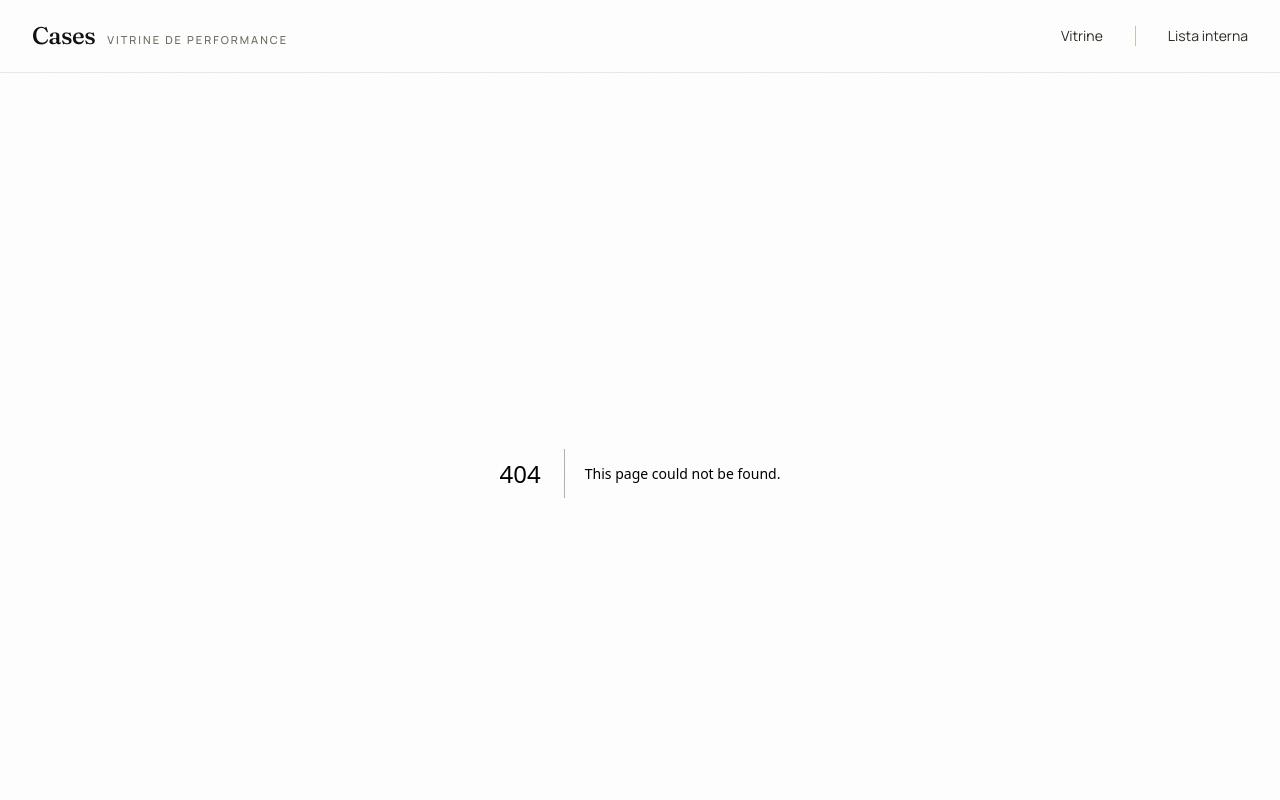
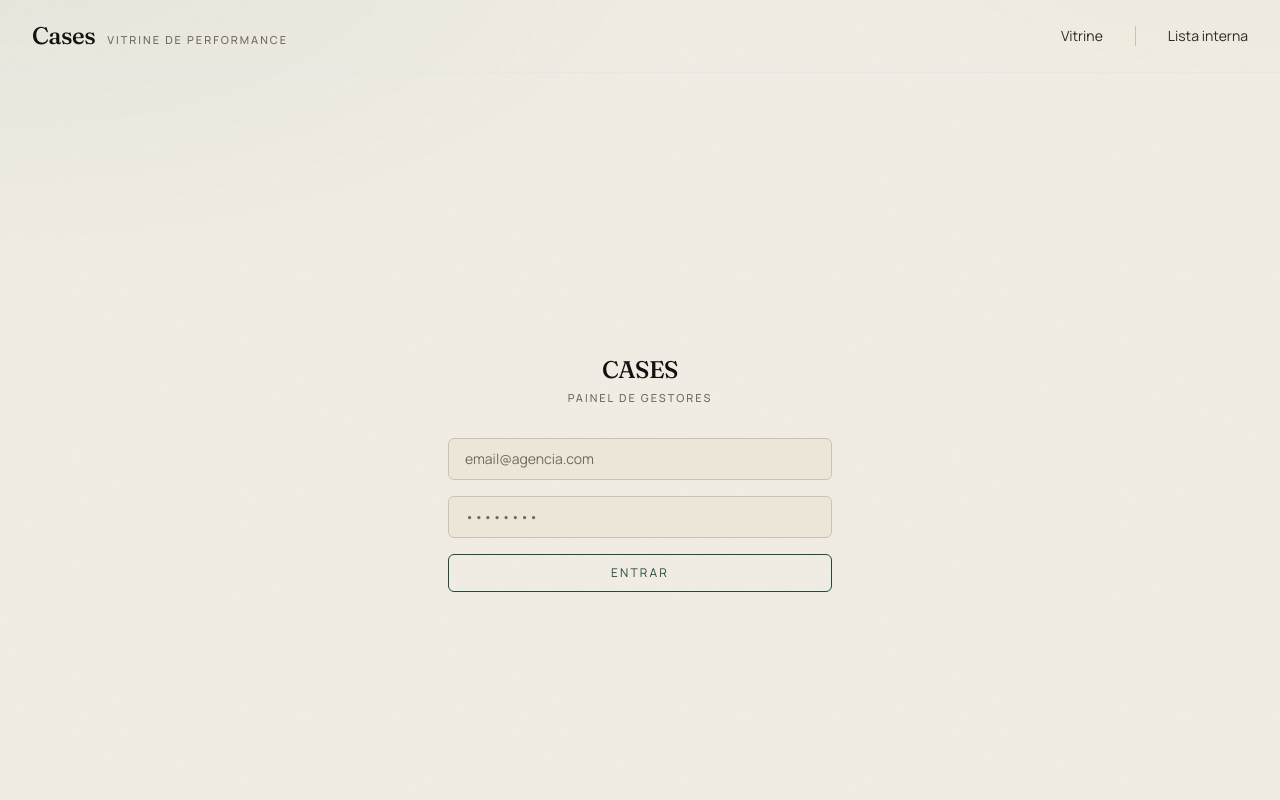
Before and after one commit to Warleypablo/auto-report, a Next.js app in the folder web/frontend/: page /gestor/login in a window 1280 px wide. Before the commit this address had no page. Shown: the top 800 px of the page. Built offline with nearby package versions, Linux system fonts and the light colour scheme.

Commit message:
feat(gestor): login page
Co-Authored-By: Claude Sonnet 4.6 <noreply@anthropic.com>

```diff
--- /dev/null
+++ b/web/frontend/app/gestor/login/page.tsx
@@ -0,0 +1,74 @@
+"use client";
+
+import { useState, FormEvent } from "react";
+import { gestorApi } from "@/lib/api-gestor";
+
+export default function LoginPage() {
+  const [email, setEmail] = useState("");
+  const [senha, setSenha] = useState("");
+  const [erro, setErro] = useState<string | null>(null);
+  const [loading, setLoading] = useState(false);
+
+  async function handleSubmit(e: FormEvent) {
+    e.preventDefault();
+    setErro(null);
+    setLoading(true);
+    try {
+      await gestorApi.login(email, senha);
+      window.location.href = "/gestor";
+    } catch (err) {
+      setErro(err instanceof Error ? err.message : "Erro ao entrar");
+    } finally {
+      setLoading(false);
+    }
+  }
+
+  return (
+    <main className="flex min-h-screen items-center justify-center px-4">
+      <div className="w-full max-w-sm">
+        <div className="mb-8 text-center">
+          <p className="font-display text-2xl font-medium tracking-tight text-[var(--ink)]">
+            CASES
+          </p>
+          <p className="eyebrow mt-1 text-xs text-[var(--muted)]">Painel de Gestores</p>
+        </div>
+
+        <form onSubmit={handleSubmit} className="flex flex-col gap-4">
+          <input
+            type="email"
+            placeholder="email@agencia.com"
+            value={email}
+            onChange={(e) => setEmail(e.target.value)}
+            required
+            className="w-full rounded-md border border-[var(--rule-soft)] bg-[var(--paper-soft)] px-4 py-2.5 text-sm text-[var(--ink)] placeholder:text-[var(--muted)] focus:outline-none focus:ring-1 focus:ring-[var(--forest)]"
+          />
+          <input
+            type="password"
+            placeholder="••••••••"
+            value={senha}
+            onChange={(e) => setSenha(e.target.value)}
+            required
+            className="w-full rounded-md border border-[var(--rule-soft)] bg-[var(--paper-soft)] px-4 py-2.5 text-sm text-[var(--ink)] placeholder:text-[var(--muted)] focus:outline-none focus:ring-1 focus:ring-[var(--forest)]"
+          />
+
+          {erro && (
+            <p className="text-xs text-[var(--crimson)]">{erro}</p>
+          )}
+
+          <button
+            type="submit"
+            disabled={loading}
+            className={[
+              "w-full rounded-md border py-2.5 text-xs uppercase tracking-[0.18em] transition",
+              loading
+                ? "cursor-wait border-[var(--rule-soft)] text-[var(--muted)]"
+                : "border-[var(--forest)] text-[var(--forest)] hover:bg-[var(--forest)] hover:text-[var(--paper)]",
+            ].join(" ")}
+          >
+            {loading ? "Entrando…" : "Entrar"}
+          </button>
+        </form>
+      </div>
+    </main>
+  );
+}
```
